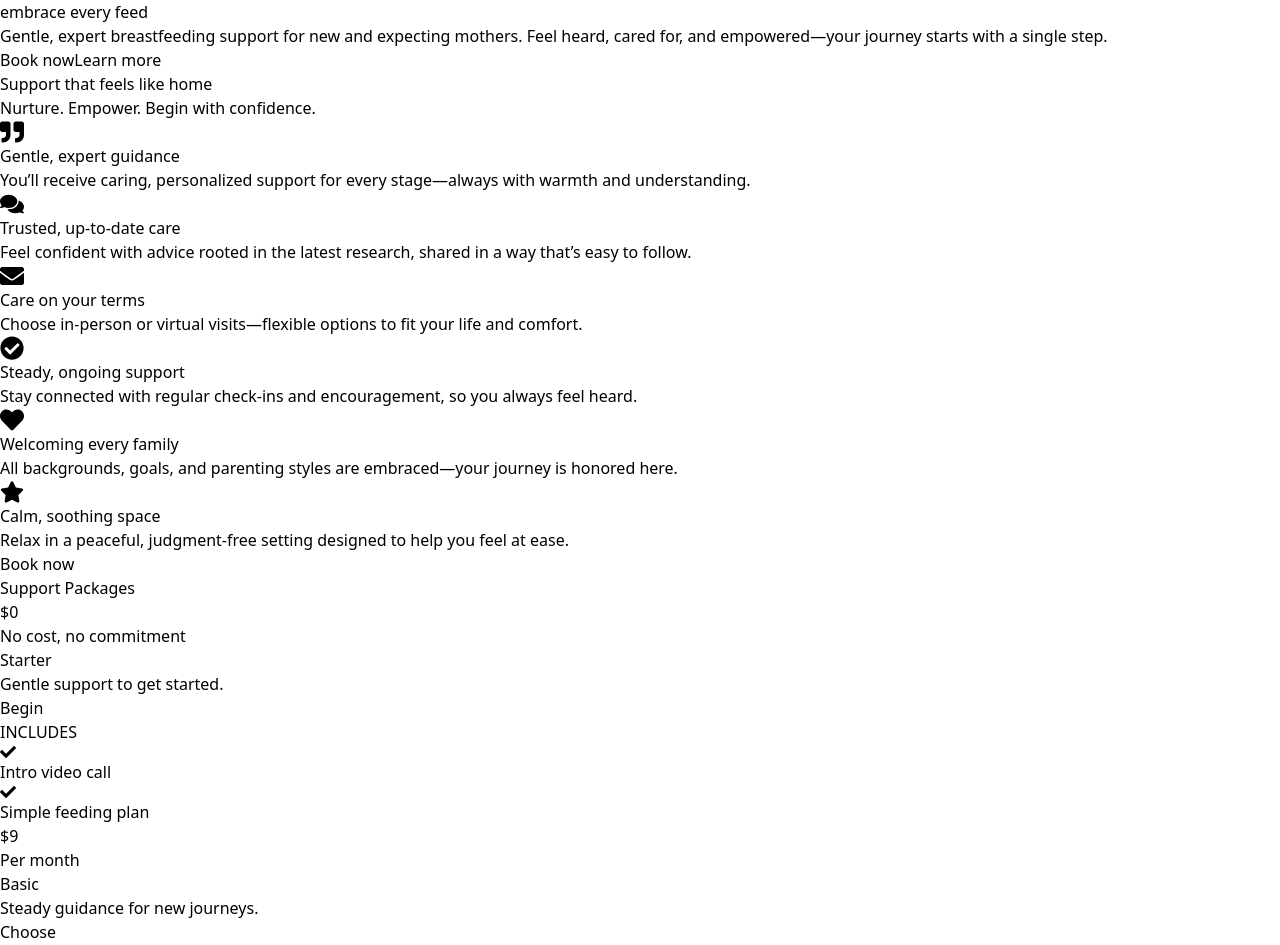
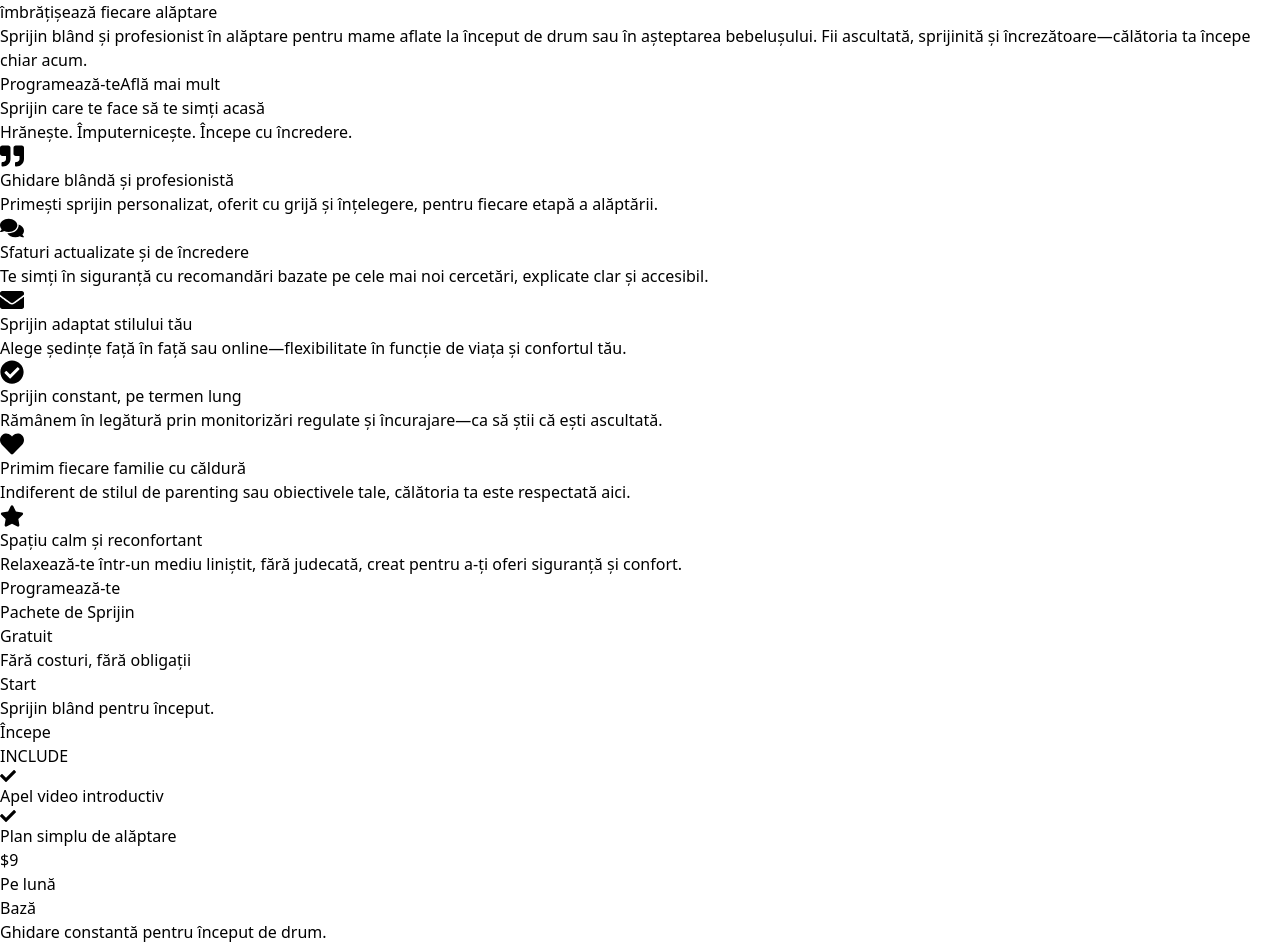
Before and after one commit to ArcadiiFlorean/Breastfeeding-Help-Support, a React (Vite) app: page / in a window 1280 px wide. Shown: the part 1827-2772 px from the top of the page. Built offline with nearby package versions, Linux system fonts and the light colour scheme.

Commit message:
Traducere completă componente în limba română

```diff
--- a/src/components/ContactOptions.jsx
+++ b/src/components/ContactOptions.jsx
@@ -6,41 +6,41 @@ function ContactOptions() {
     {
       icon: <FaEnvelope size={24} className="text-orange-500" />,
       title: "Email",
-      text: "Send your thoughts or concerns anytime.",
-      value: "hello@consultmarina.com",
-      link: "mailto:hello@consultmarina.com",
+      text: "Trimite întrebări sau gânduri oricând.",
+      value: "macociug@mail.com",
+      link: "mailto:macociug@mail.com",
     },
     {
       icon: <FaComments size={24} className="text-orange-500" />,
-      title: "Call",
-      text: "Available weekdays, 8am–5pm for support.",
-      value: "+1 (555) 321-7890",
-      link: "tel:+15553217890",
+      title: "Telefon",
+      text: "Disponibilă de luni până vineri, între orele 8:00–17:00.",
+      value: "+373 69 123 456",
+      link: "tel:+37369123456",
     },
     {
       icon: <FaMapMarkerAlt size={24} className="text-orange-500" />,
-      title: "Visit office",
-      text: "A calm, welcoming space awaits you.",
-      value: "101 Blossom Ave, SF, CA",
+      title: "Vizită la cabinet",
+      text: "Un spațiu liniștit și prietenos te așteaptă.",
+      value: "Str. Trandafirilor 7, Chișinău, Moldova",
     },
     {
       icon: <FaShoppingCart size={24} className="text-orange-500" />,
-      title: "Visit store",
-      text: "Explore gentle care essentials in person.",
-      value: "101 Blossom Ave, SF, CA",
+      title: "Vizitează magazinul",
+      text: "Descoperă produse de îngrijire blândă.",
+      value: "Str. Trandafirilor 7, Chișinău, Moldova",
     },
   ];
 
   return (
-     <section className="bg-[#fcf7ed] py-20 px-6 text-center">
+    <section className="bg-[#fcf7ed] py-20 px-6 text-center">
       <p className="text-sm font-medium text-gray-500 uppercase mb-3 tracking-wide">
-        Let’s connect
+        Hai să luăm legătura
       </p>
       <h2 className="text-3xl md:text-4xl font-semibold text-gray-800 mb-4">
-        Support is just a message away
+        Sprijinul e la un mesaj distanță
       </h2>
       <p className="text-gray-600 max-w-2xl mx-auto mb-12">
-        Reach out with questions or to book your session—I’m here for you.
+        Scrie-mi dacă ai întrebări, ai nevoie de sprijin sau dorești să programezi o ședință—sunt aici pentru tine.
       </p>
 
       <div className="grid grid-cols-1 sm:grid-cols-2 lg:grid-cols-4 gap-10 max-w-6xl mx-auto">
--- a/src/components/FAQSection.jsx
+++ b/src/components/FAQSection.jsx
@@ -3,40 +3,38 @@ import React from "react";
 function FAQSection() {
   const faqs = [
     {
-      question: "How can I tell if my baby’s full?",
+      question: "Cum îmi dau seama dacă bebelușul este sătul?",
       answer:
-        "Watch for steady weight gain, plenty of wet diapers, and a relaxed baby after feeding. Every little one is different—trust your instincts and reach out if you need extra support.",
+        "Urmărește creșterea în greutate, scutece ude frecvent și un bebeluș liniștit după alăptare. Fiecare copil e diferit—ascultă-ți instinctul și cere ajutor dacă ai nevoie.",
     },
     {
-      question: "What if breastfeeding is painful?",
+      question: "Ce fac dacă alăptarea e dureroasă?",
       answer:
-        "A little tenderness is normal at first, but ongoing pain isn’t. Try adjusting your baby’s latch and position. If it still hurts, a lactation consultant can help you find comfort.",
+        "O ușoară sensibilitate e normală la început, dar durerea constantă nu este. Încearcă să ajustezi atașarea sau poziția copilului. Dacă durerea persistă, un consultant în alăptare te poate ajuta.",
     },
     {
-      question: "How do I boost my milk supply?",
+      question: "Cum pot stimula producția de lapte?",
       answer:
-        "Nurse often, enjoy skin-to-skin time, and stay hydrated. If you’re worried, you’re not alone—personalized support can help you find what works best for you.",
+        "Alăptează des, petrece timp piele-pe-piele și hidratează-te suficient. Dacă te îngrijorează ceva, nu ești singură—sprijinul personalizat te poate ajuta să găsești ce funcționează pentru tine.",
     },
     {
-      question: "Is frequent feeding normal?",
+      question: "Este normal ca bebelușul să ceară des sân?",
       answer:
-        "Absolutely! Newborns often nurse every 1–3 hours, especially during growth spurts. This helps build your milk supply and gives your baby comfort and nourishment.",
+        "Absolut! Nou-născuții cer sân la fiecare 1–3 ore, mai ales în perioadele de creștere accelerată. Acest lucru ajută la formarea rezervei de lapte și oferă confort și hrană bebelușului.",
     },
   ];
 
   return (
     <section className="bg-[#eef5f2] py-20">
-
       <div className="max-w-5xl mx-auto px-6">
         <p className="text-sm text-gray-500 uppercase tracking-wide mb-2">
-          Gentle guidance for new mothers
+          Ghidare blândă pentru mămici
         </p>
         <h2 className="text-3xl md:text-4xl font-semibold text-gray-800 mb-6">
-          Your breastfeeding questions, answered
+          Întrebări frecvente despre alăptare
         </h2>
         <p className="text-gray-600 text-base mb-12">
-          Explore caring, expert answers to the most common breastfeeding concerns.
-          You’re not alone—let’s make your feeding journey feel calm and supported.
+          Descoperă răspunsuri grijulii și profesioniste la cele mai des întâlnite întrebări despre alăptare. Nu ești singură—hai să facem ca această călătorie să fie mai calmă și susținută.
         </p>
 
         <div className="space-y-8">
--- a/src/components/Footer.jsx
+++ b/src/components/Footer.jsx
@@ -12,7 +12,7 @@ function Footer() {
     <footer className="bg-[#1f3b3a] text-gray-300 py-10 px-6">
       <div className="max-w-7xl mx-auto flex flex-col lg:flex-row justify-between items-center gap-6">
 
-        {/* Brand Logo */}
+        {/* Logo & Brand */}
         <div className="flex items-center gap-2">
           <div className="bg-white p-1 rounded">
             <span className="text-[#1f3b3a] font-bold text-xl">★</span>
@@ -22,20 +22,20 @@ function Footer() {
           </span>
         </div>
 
-        {/* Navigation Links */}
+        {/* Linkuri Navigație */}
         <nav className="flex flex-wrap justify-center gap-4 text-sm text-gray-200">
-          <a href="#about" className="hover:underline">About</a>
-          <a href="#support" className="hover:underline">Support</a>
-          <a href="#packages" className="hover:underline">Packages</a>
-          <a href="#booking" className="hover:underline">Booking</a>
-          <a href="#faq" className="hover:underline">FAQ</a>
+          <a href="#about" className="hover:underline">Despre</a>
+          <a href="#support" className="hover:underline">Sprijin</a>
+          <a href="#packages" className="hover:underline">Pachete</a>
+          <a href="#booking" className="hover:underline">Programare</a>
+          <a href="#faq" className="hover:underline">Întrebări</a>
           <a href="#contact" className="hover:underline">Contact</a>
-          <a href="#social" className="hover:underline">Social</a>
+          <a href="#social" className="hover:underline">Rețele</a>
         </nav>
 
-        {/* Copyright */}
+        {/* Drepturi de autor */}
         <p className="text-xs text-center w-full mt-4 lg:mt-0">
-          All rights reserved © 2025 Consult.
+          Toate drepturile rezervate © 2025 Consult.
         </p>
       </div>
     </footer>
--- a/src/components/Header.jsx
+++ b/src/components/Header.jsx
@@ -7,30 +7,30 @@ function Header() {
 
         {/* Logo */}
         <div className="flex items-center gap-2">
-          <img src="/logo.svg" alt="Dataway logo" className="w-6 h-6" />
-          <span className="text-gray-800 font-medium text-lg">Dataway</span>
+          <img src="/logo.svg" alt="Logo Consult" className="w-6 h-6" />
+          <span className="text-gray-800 font-medium text-lg">Consult Marina</span>
         </div>
 
-        {/* Navigation */}
+        {/* Navigație */}
         <nav className="hidden md:flex gap-6 items-center text-gray-700 text-sm">
           <div className="relative group">
-            <button className="hover:text-gray-900">Support ▼</button>
-            {/* dropdown optional */}
+            <button className="hover:text-gray-900">Sprijin ▼</button>
+            {/* dropdown opțional */}
           </div>
-          <a href="#about" className="hover:text-gray-900">About</a>
-          <a href="#blog" className="hover:text-gray-900">Blog</a>
+          <a href="#about" className="hover:text-gray-900">Despre</a>
+          <a href="#blog" className="hover:text-gray-900">Articole</a>
           <div className="relative group">
-            <button className="hover:text-gray-900">Help ▼</button>
-            {/* dropdown optional */}
+            <button className="hover:text-gray-900">Ajutor ▼</button>
+            {/* dropdown opțional */}
           </div>
         </nav>
 
-        {/* CTA button */}
+        {/* Buton programare */}
         <a
           href="#booking"
           className="bg-[#fbcbb2] hover:bg-[#f7b99b] text-gray-800 text-sm font-medium px-4 py-2 rounded transition"
         >
-          Book now
+          Programează-te
         </a>
       </div>
     </header>
--- a/src/components/Hero.jsx
+++ b/src/components/Hero.jsx
@@ -3,27 +3,25 @@ import React from "react";
 function Hero() {
   return (
     <section className="bg-[#fef6f2] py-20">
-
       <div className="max-w-7xl mx-auto px-6 lg:px-8 grid lg:grid-cols-2 gap-10 items-center">
 
         {/* Imagine */}
         <div className="max-w-md mx-auto">
           <img
             src="Hero_img_2.jpg"
-    alt="Mothers in calm setting"
+            alt="Mame într-un spațiu liniștit"
             className="rounded-xl w-full h-auto object-cover shadow-lg"
           />
         </div>
 
-
         {/* Text */}
         <div className="text-gray-800">
           <h1 className="text-4xl lg:text-5xl font-semibold leading-tight mb-6">
-            Nurture every moment,<br />embrace every feed
+            Hrănește fiecare clipă,<br />îmbrățișează fiecare alăptare
           </h1>
           <p className="text-lg text-gray-600 mb-8">
-            Gentle, expert breastfeeding support for new and expecting mothers.
-            Feel heard, cared for, and empowered—your journey starts with a single step.
+            Sprijin blând și profesionist în alăptare pentru mame aflate la început de drum sau în așteptarea bebelușului.
+            Fii ascultată, sprijinită și încrezătoare—călătoria ta începe chiar acum.
           </p>
 
           <div className="flex flex-wrap gap-4">
@@ -31,13 +29,13 @@ function Hero() {
               href="#booking"
               className="bg-[#fbcbb2] hover:bg-[#f7b99b] text-gray-800 font-medium px-6 py-3 rounded transition"
             >
-              Book now
+              Programează-te
             </a>
             <a
               href="#learn"
               className="border border-gray-500 text-gray-800 font-medium px-6 py-3 rounded transition hover:bg-gray-100"
             >
-              Learn more
+              Află mai mult
             </a>
           </div>
         </div>
--- a/src/components/SupportFeatures.jsx
+++ b/src/components/SupportFeatures.jsx
@@ -12,45 +12,44 @@ function SupportFeatures() {
   const features = [
     {
       icon: <FaQuoteRight size={24} className="text-orange-500" />,
-      title: "Gentle, expert guidance",
-      desc: "You’ll receive caring, personalized support for every stage—always with warmth and understanding.",
+      title: "Ghidare blândă și profesionistă",
+      desc: "Primești sprijin personalizat, oferit cu grijă și înțelegere, pentru fiecare etapă a alăptării.",
     },
     {
       icon: <FaComments size={24} className="text-orange-500" />,
-      title: "Trusted, up-to-date care",
-      desc: "Feel confident with advice rooted in the latest research, shared in a way that’s easy to follow.",
+      title: "Sfaturi actualizate și de încredere",
+      desc: "Te simți în siguranță cu recomandări bazate pe cele mai noi cercetări, explicate clar și accesibil.",
     },
     {
       icon: <FaEnvelope size={24} className="text-orange-500" />,
-      title: "Care on your terms",
-      desc: "Choose in-person or virtual visits—flexible options to fit your life and comfort.",
+      title: "Sprijin adaptat stilului tău",
+      desc: "Alege ședințe față în față sau online—flexibilitate în funcție de viața și confortul tău.",
     },
     {
       icon: <FaCheckCircle size={24} className="text-orange-500" />,
-      title: "Steady, ongoing support",
-      desc: "Stay connected with regular check-ins and encouragement, so you always feel heard.",
+      title: "Sprijin constant, pe termen lung",
+      desc: "Rămânem în legătură prin monitorizări regulate și încurajare—ca să știi că ești ascultată.",
     },
     {
       icon: <FaHeart size={24} className="text-orange-500" />,
-      title: "Welcoming every family",
-      desc: "All backgrounds, goals, and parenting styles are embraced—your journey is honored here.",
+      title: "Primim fiecare familie cu căldură",
+      desc: "Indiferent de stilul de parenting sau obiectivele tale, călătoria ta este respectată aici.",
     },
     {
       icon: <FaStar size={24} className="text-orange-500" />,
-      title: "Calm, soothing space",
-      desc: "Relax in a peaceful, judgment-free setting designed to help you feel at ease.",
+      title: "Spațiu calm și reconfortant",
+      desc: "Relaxează-te într-un mediu liniștit, fără judecată, creat pentru a-ți oferi siguranță și confort.",
     },
   ];
 
   return (
- <section className="bg-[#f3e8ff] py-20">
-
+    <section className="bg-[#f3e8ff] py-20">
       <div className="max-w-6xl mx-auto px-6 text-center">
         <p className="text-sm text-gray-500 uppercase tracking-widest mb-2">
-          Support that feels like home
+          Sprijin care te face să te simți acasă
         </p>
         <h2 className="text-3xl md:text-4xl font-semibold text-gray-800 mb-12">
-          Nurture. Empower. Begin with confidence.
+          Hrănește. Împuternicește. Începe cu încredere.
         </h2>
 
         <div className="grid md:grid-cols-2 lg:grid-cols-3 gap-10 text-left">
@@ -72,7 +71,7 @@ function SupportFeatures() {
             href="#booking"
             className="bg-[#fbcbb2] hover:bg-[#f7b99b] text-gray-800 font-medium px-6 py-3 rounded transition"
           >
-            Book now
+            Programează-te
           </a>
         </div>
       </div>
--- a/src/components/SupportPackages.jsx
+++ b/src/components/SupportPackages.jsx
@@ -4,61 +4,64 @@ import { FaCheck } from "react-icons/fa";
 function SupportPackages() {
   const packages = [
     {
-      title: "Starter",
+      title: "Start",
       price: 0,
-      description: "Gentle support to get started.",
-      features: ["Intro video call", "Simple feeding plan"],
-      button: "Begin",
+      description: "Sprijin blând pentru început.",
+      features: ["Apel video introductiv", "Plan simplu de alăptare"],
+      button: "Începe",
     },
     {
-      title: "Basic",
+      title: "Bază",
       price: 9,
-      description: "Steady guidance for new journeys.",
-      features: ["Two check-ins", "2 weeks text help", "Feeding log review"],
-      button: "Choose",
+      description: "Ghidare constantă pentru început de drum.",
+      features: ["Două ședințe de verificare", "2 săptămâni suport prin mesaje", "Revizuire jurnal alăptare"],
+      button: "Alege",
     },
     {
-      title: "Extended",
+      title: "Extins",
       price: 19,
-      description: "Extra care as you grow.",
+      description: "Îngrijire suplimentară pe măsură ce crești.",
       features: [
-        "Four follow-ups",
-        "1 month text support",
-        "Latch & position help",
-        "Bottle & pump tips",
-        "Sleep and feeding tips",
+        "4 întâlniri de urmărire",
+        "1 lună suport prin mesaje",
+        "Ajutor cu atașarea corectă",
+        "Sfaturi pentru biberon și pompă",
+        "Recomandări pentru somn și alăptare",
       ],
-      button: "Select",
+      button: "Selectează",
     },
     {
       title: "Premium",
       price: 29,
-      description: "Ongoing, nurturing support always here.",
+      description: "Sprijin continuu, empatic și prezent mereu.",
       features: [
-        "Unlimited follow-ups",
-        "Priority text help",
-        "Custom resources",
-        "Solids & weaning tips",
-        "Family Q&A session",
+        "Întâlniri nelimitate",
+        "Asistență prioritară prin mesaje",
+        "Resurse personalizate",
+        "Sfaturi pentru diversificare",
+        "Ședință Q&A cu familia",
       ],
-      button: "Join",
+      button: "Alătură-te",
     },
   ];
 
   return (
-<section className="bg-[#f0e9fa] py-20">
-
+    <section className="bg-[#f0e9fa] py-20">
       <div className="max-w-7xl mx-auto px-6">
         <h2 className="text-3xl md:text-4xl font-semibold text-center text-gray-800 mb-12">
-          Support Packages
+          Pachete de Sprijin
         </h2>
 
         <div className="grid md:grid-cols-2 lg:grid-cols-4 gap-8">
           {packages.map((pkg, index) => (
             <div key={index} className="bg-white border border-gray-200 p-6 rounded-md shadow-sm flex flex-col justify-between">
               <div>
-                <h3 className="text-2xl font-semibold text-gray-800">${pkg.price}</h3>
-                <p className="text-sm text-gray-500 mb-4">{pkg.price > 0 ? "Per month" : "No cost, no commitment"}</p>
+                <h3 className="text-2xl font-semibold text-gray-800">
+                  {pkg.price === 0 ? "Gratuit" : `$${pkg.price}`}
+                </h3>
+                <p className="text-sm text-gray-500 mb-4">
+                  {pkg.price > 0 ? "Pe lună" : "Fără costuri, fără obligații"}
+                </p>
                 <h4 className="text-lg font-medium text-gray-800 mb-1">{pkg.title}</h4>
                 <p className="text-gray-600 text-sm mb-6">{pkg.description}</p>
                 <button className="w-full bg-[#fbcbb2] hover:bg-[#f7b99b] text-gray-800 font-medium py-2 rounded transition">
@@ -67,7 +70,7 @@ function SupportPackages() {
               </div>
 
               <ul className="mt-6 space-y-2 text-sm">
-                <li className="text-gray-500 font-semibold">INCLUDES</li>
+                <li className="text-gray-500 font-semibold">INCLUDE</li>
                 {pkg.features.map((feature, i) => (
                   <li key={i} className="flex items-start gap-2 text-gray-700">
                     <FaCheck className="text-orange-500 mt-1" />
--- a/src/components/Testimonials.jsx
+++ b/src/components/Testimonials.jsx
@@ -2,14 +2,13 @@ import React from "react";
 
 function Testimonial() {
   return (
-  <section className="bg-[#f2eefc] py-20 px-6">
-
+    <section className="bg-[#f2eefc] py-20 px-6">
       <div className="max-w-4xl mx-auto text-center">
         <p className="text-xl md:text-2xl font-medium text-gray-800 leading-relaxed mb-10">
-          “Marina’s calm presence was exactly what I needed. She listened with compassion,
-          offered gentle guidance, and helped me feel empowered as a new mom. Breastfeeding
-          was challenging at first, but with her support, I found confidence and peace.
-          I’m deeply grateful for her kindness and expertise—she truly cares about every family she meets.”
+          „Prezența calmă a Marinei a fost exact ce aveam nevoie. M-a ascultat cu empatie,
+          mi-a oferit ghidare blândă și m-a ajutat să capăt încredere în mine ca mamă la început de drum.
+          Alăptarea a fost o provocare la început, dar cu sprijinul ei, am găsit liniște și curaj.
+          Sunt profund recunoscătoare pentru bunătatea și profesionalismul ei — se vede că are grijă sinceră de fiecare familie pe care o întâlnește.”
         </p>
 
         <div className="flex justify-center items-center gap-4 mt-8">
@@ -20,7 +19,7 @@ function Testimonial() {
           />
           <div className="text-left">
             <p className="text-sm font-medium text-gray-800">Taylor Bennett</p>
-            <p className="text-xs text-gray-500">First-time mother</p>
+            <p className="text-xs text-gray-500">Mamă pentru prima dată</p>
           </div>
           <img src="/360lab-logo.svg" alt="360Lab" className="h-6 ml-4" />
         </div>
```
Lines whose indentation alone changed are shown as unchanged.
